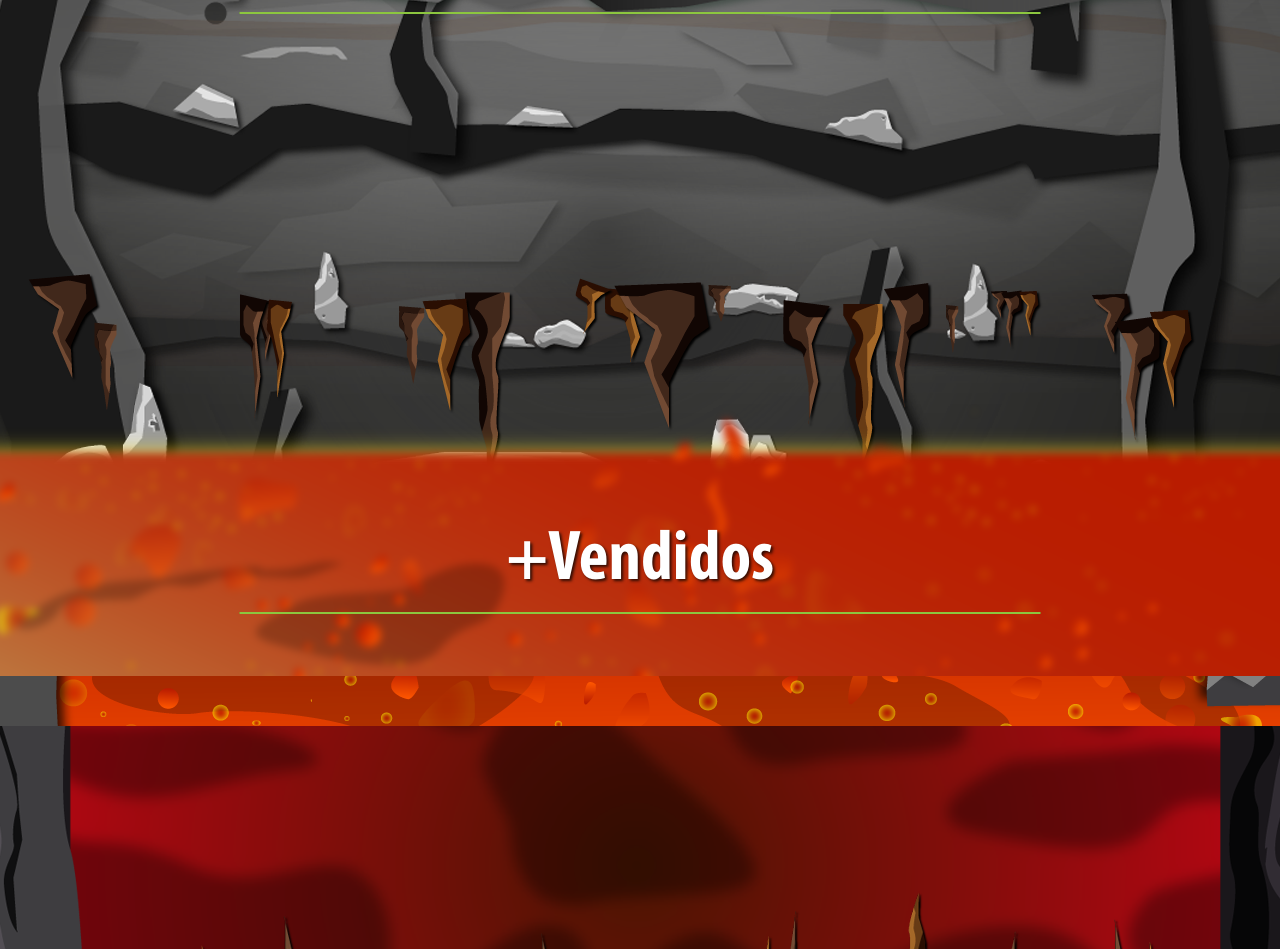
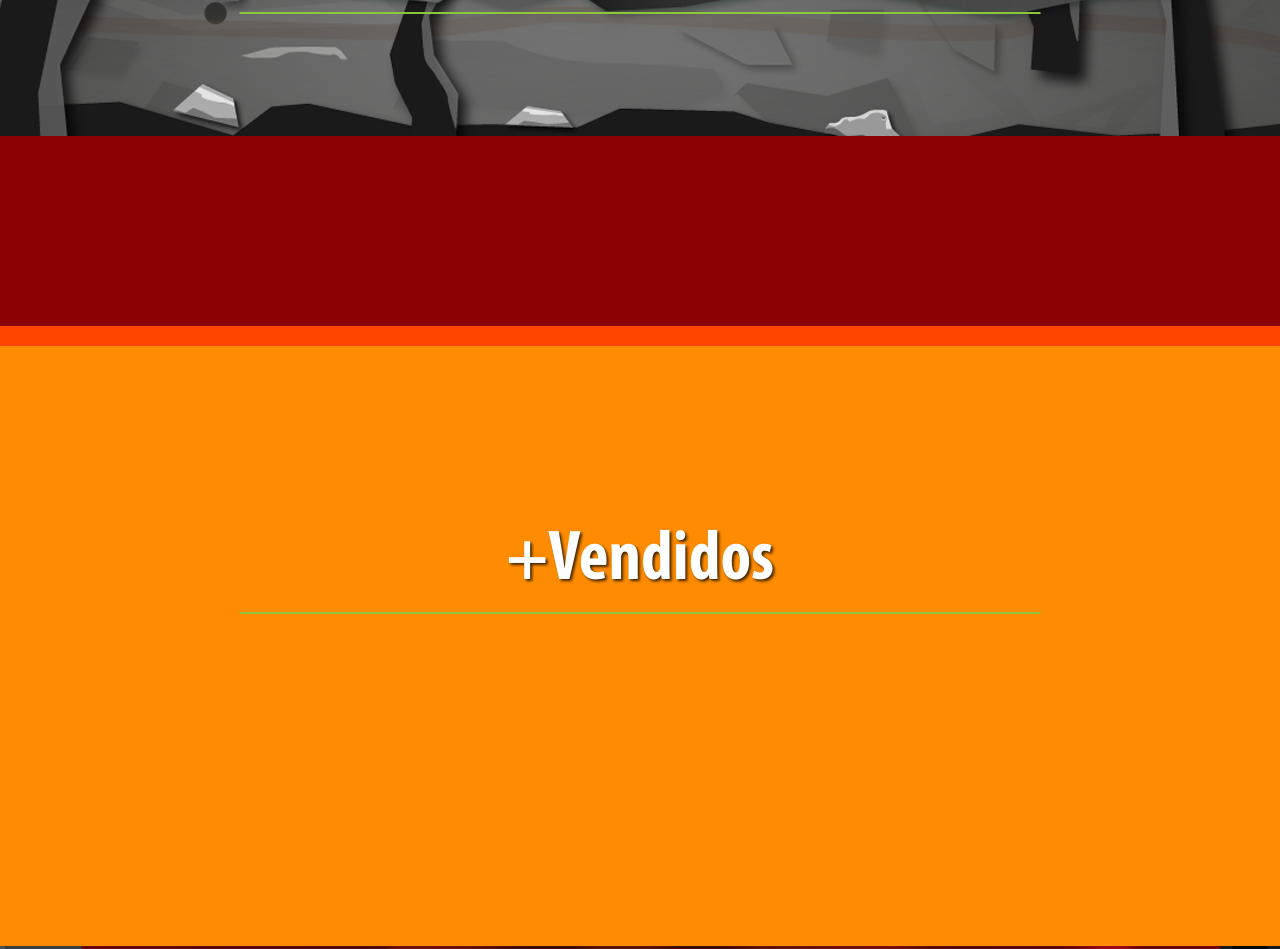
Before and after one commit to arielcessario/bayres-new, a website: page app/index.html in a window 1280 px wide. Shown: the part 1324-2273 px from the top of the page. Drawn offline with nearby package versions, Linux system fonts and the light colour scheme; some packages are replaced by stand-ins of ours; a script that the page names is missing.

Commit message:
Actualización del sitio

```diff
--- a/app/app.js
+++ b/app/app.js
@@ -254,10 +254,13 @@ window.appName = 'bayres';
             //roca3.style.transform = 'translateY(' + scrolltop * .09 + 'px)';
 
             //lava1.style.transform = 'translateY(' + ((scrolltop * .3)-300) + 'px)';
-            lava2.style.transform = 'translateY(' + ((scrolltop * .3)-400) + 'px)';
-            lava3.style.transform = 'translateY(' + ((scrolltop * .3)-350) + 'px)';
+            //lava2.style.transform = 'translateY(' + ((scrolltop * .3)-400) + 'px)';
+            //lava3.style.transform = 'translateY(' + ((scrolltop * .3)-350) + 'px)';
             //lava4.style.transform = 'translateY(' + (450 - (scrolltop * .2)) + 'px)';
 
+            lava2.style.transform = 'translateY(' + ((scrolltop * .32)-390) + 'px)';
+            lava3.style.transform = 'translateY(' + ((scrolltop * .27)-200) + 'px)';
+            lava4.style.transform = 'translateY(' + ((scrolltop * .3)-180) + 'px)';
 
             $scope.$apply();
 
--- a/app/sass/parallax.scss
+++ b/app/sass/parallax.scss
@@ -148,14 +148,20 @@ $border_color: #8CC63F;
 
 #lava1{
   background: url("../images/lava_01.png") top center no-repeat;
+  //background-color: orange;
 }
 #lava2{
-  background: url("../images/lava_03.png") top center no-repeat;
+  //background: url("../images/lava_03.png") top center no-repeat;
+  //transform: translateY(-120px);
+  background-color: darkred;
 }
 #lava3{
-  background: url("../images/lava_04.png") top center no-repeat;
+  //background: url("../images/lava_04.png") top center no-repeat;
+  //transform: translateY(-80px);
+  background-color: orangered;
 }
 #lava4{
-  background: url("../images/lava_02.png") top center no-repeat;
-  transform: translateY(100px);
+  //background: url("../images/lava_02.png") top center no-repeat;
+  //transform: translateY(100px);
+  background-color: darkorange;
 }
```
Also changed, not shown: app/css/parallax.css.
